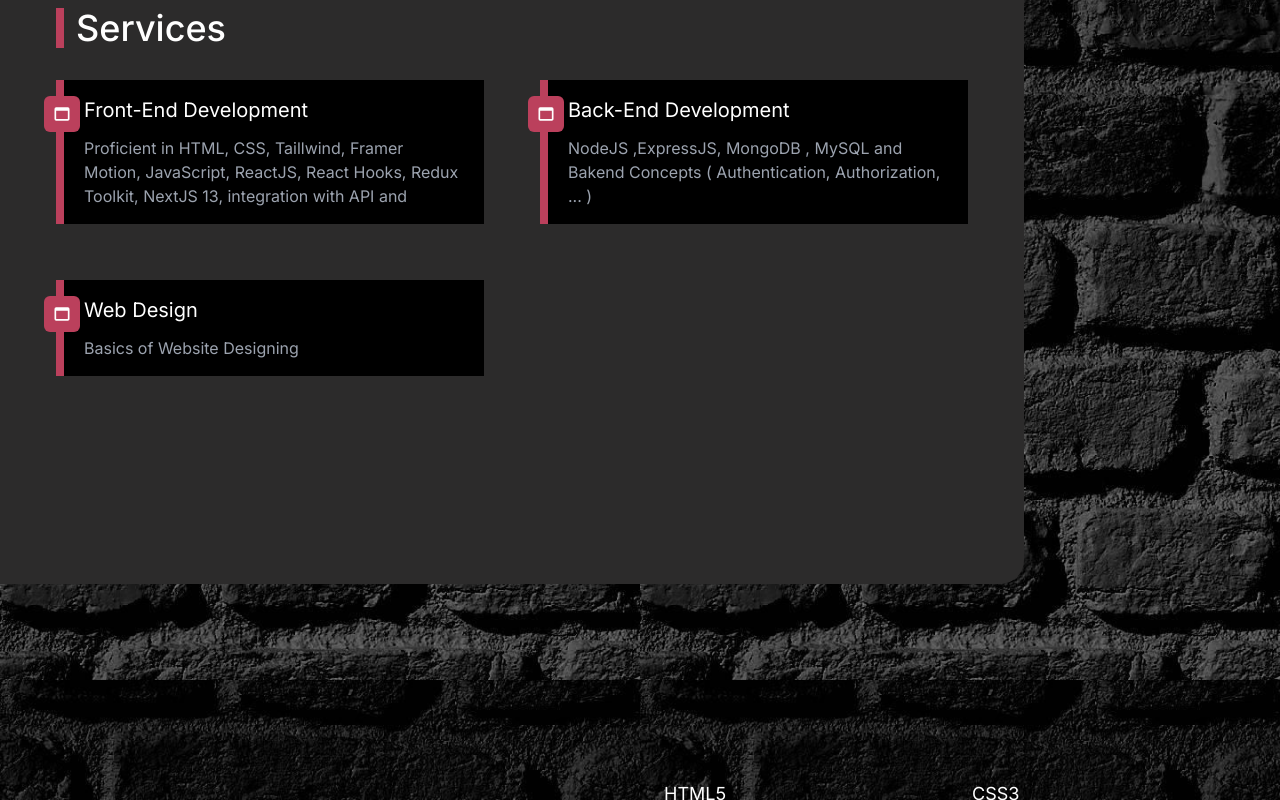
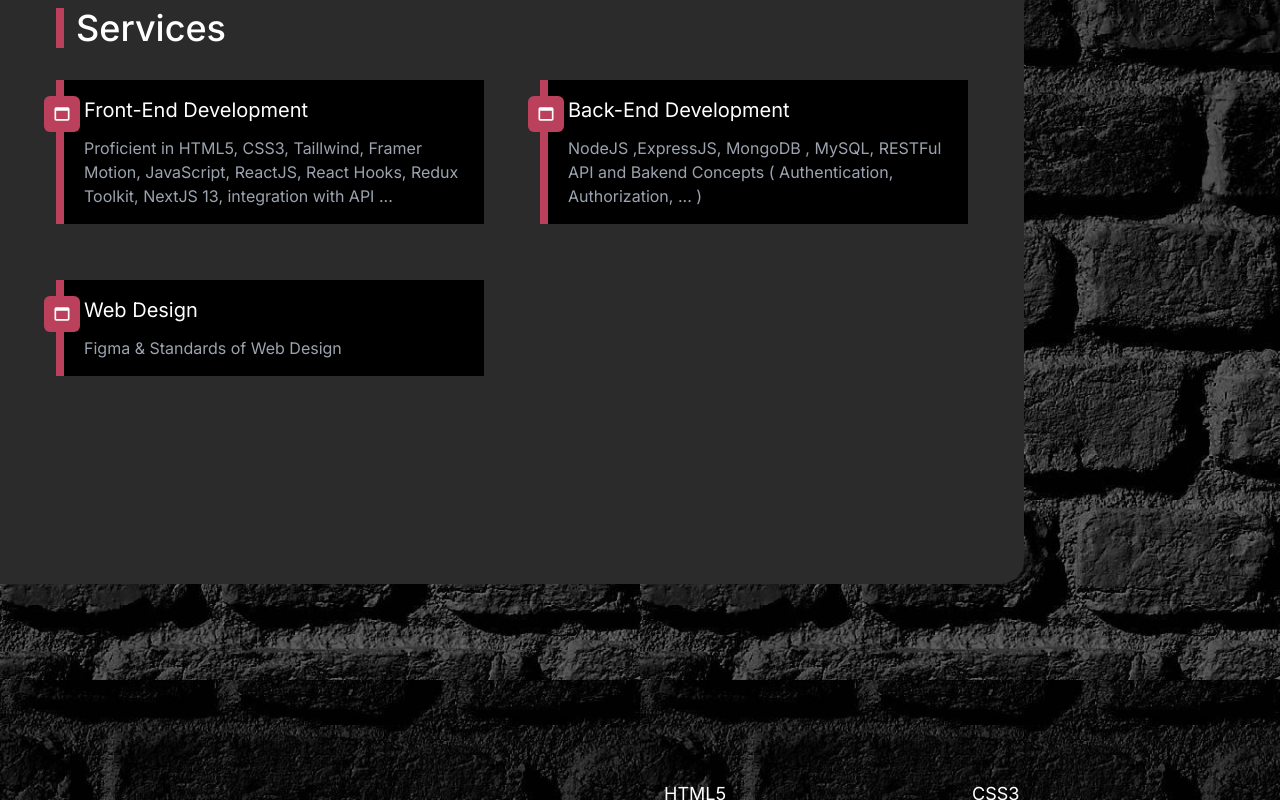
Before and after one commit to sayedmuhammed74/sayedmo-web-developer, a Next.js app: page / in a window 1280 px wide. Shown: the part 1720-2520 px from the top of the page. Built offline with nearby package versions, Linux system fonts and the light colour scheme.

Commit message:
more skills

```diff
--- a/app/utlis/data.js
+++ b/app/utlis/data.js
@@ -2,16 +2,16 @@ export const services = [
   {
     title: 'Front-End Development',
     description:
-      'Proficient in HTML, CSS, Taillwind, Framer Motion, JavaScript, ReactJS, React Hooks, Redux Toolkit, NextJS 13, integration with API and',
+      'Proficient in HTML5, CSS3, Taillwind, Framer Motion, JavaScript, ReactJS, React Hooks, Redux Toolkit, NextJS 13, integration with API ...',
   },
   {
     title: 'Back-End Development',
     description:
-      'NodeJS ,ExpressJS, MongoDB , MySQL and Bakend Concepts ( Authentication, Authorization, ... )',
+      'NodeJS ,ExpressJS, MongoDB , MySQL, RESTFul API and Bakend Concepts ( Authentication, Authorization, ... )',
   },
   {
     title: 'Web Design',
-    description: 'Basics of Website Designing',
+    description: 'Figma & Standards of Web Design',
   },
 ];
 
@@ -33,6 +33,7 @@ export const skills = [
   { name: 'Git & Github', percentage: 'w-[90%]' },
   { name: 'OOP', percentage: 'w-[80%]' },
   { name: 'Pyhton', percentage: 'w-[70%]' },
+  { name: 'Figma', percentage: 'w-[70%]' },
 ];
 
 export const projects = [
```
